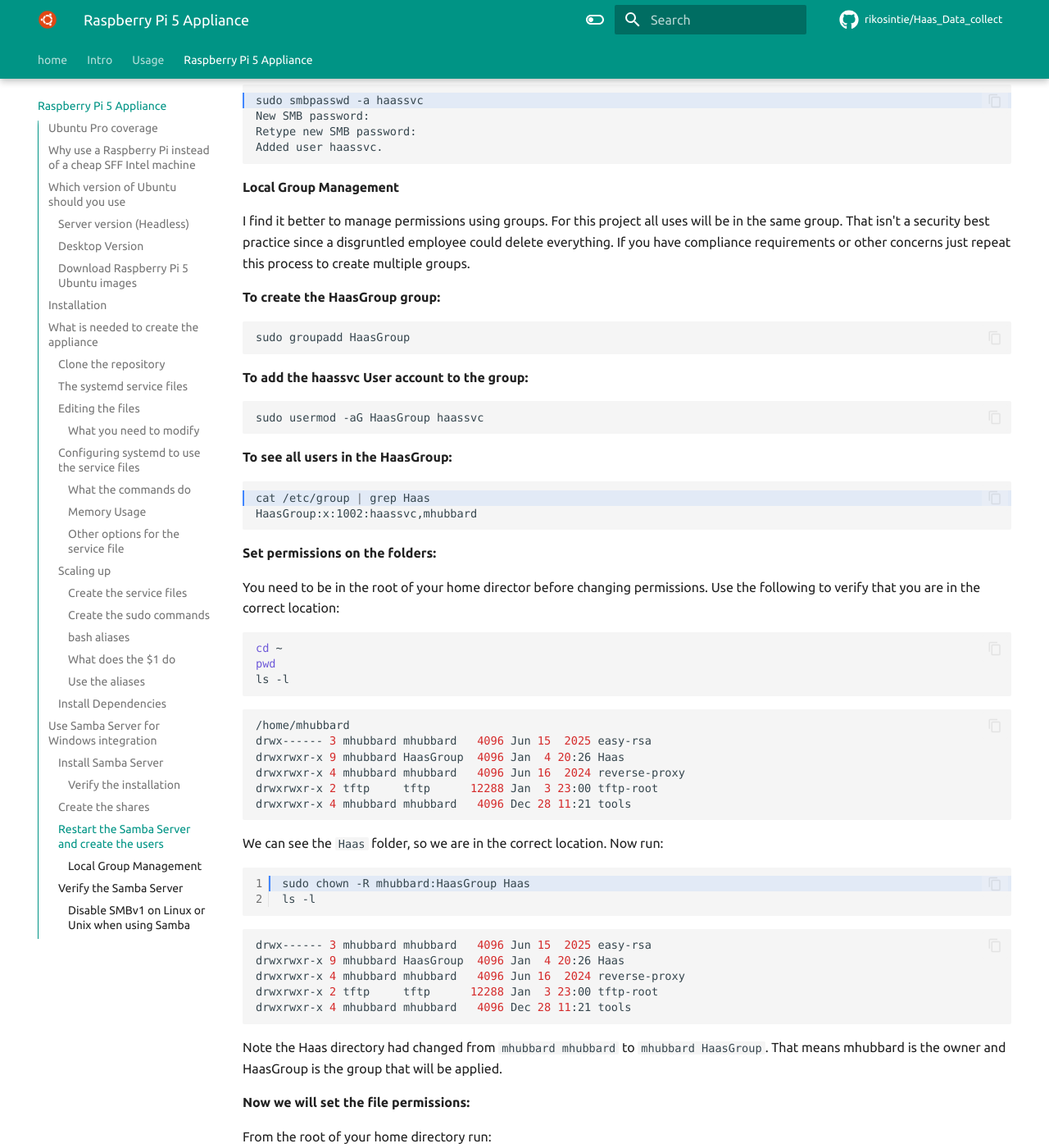
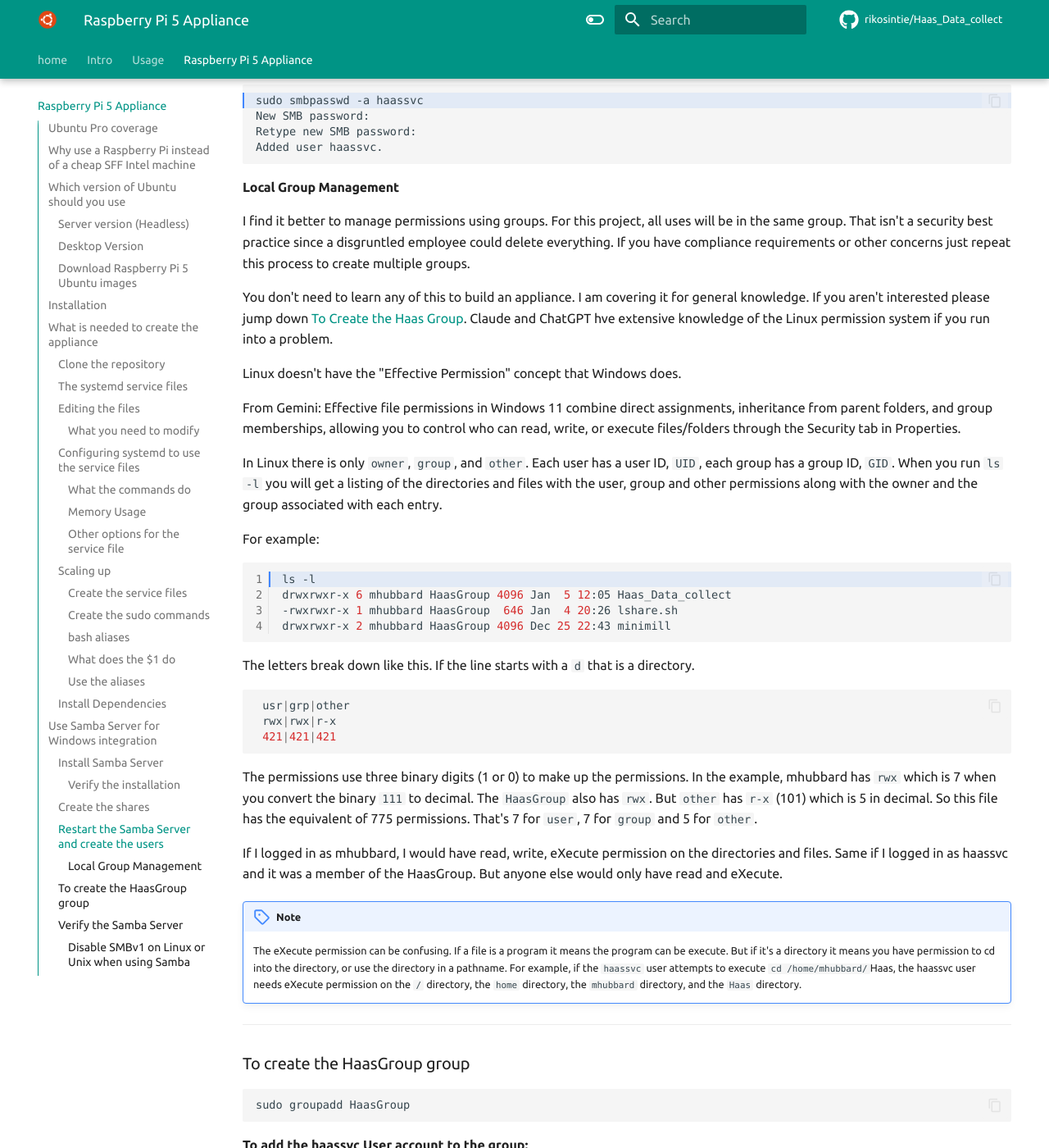
Before and after one commit to rikosintie/Haas_Data_collect, an MkDocs documentation site: the page built from docs/Pi_5_Appliance.md, in a window 1280 px wide and 1400 px high, scrolled down 18059 px. Shown: the whole window at 82% size. Built offline with MkDocs 1.6.1 and Material for MkDocs 9.7.7, drawn with Linux system fonts in a browser that asks for light colours; emoji names are drawn with the system emoji font; some web fonts are replaced; comment, search, counter and statistics services are not loaded; some of the changed text lies outside the part shown.

Commit message:
Git Title: Added a section on Linux permissions
Git Description:
Explained differences between Linux and Windows
permissions in the Pi 5 Appliance documentation.

````diff
--- a/docs/Pi_5_Appliance.md
+++ b/docs/Pi_5_Appliance.md
@@ -698,9 +698,44 @@
 
 #### Local Group Management
 
-I find it better to manage permissions using groups. For this project all uses will be in the same group. That isn't a security best practice since a disgruntled employee could delete everything. If you have compliance requirements or other concerns just repeat this process to create multiple groups.
+I find it better to manage permissions using groups. For this project, all uses will be in the same group. That isn't a security best practice since a disgruntled employee could delete everything. If you have compliance requirements or other concerns just repeat this process to create multiple groups.
 
-**To create the  HaasGroup group:**
+You don't need to learn any of this to build an appliance. I am covering it for general knowledge. If you aren't interested please jump down [To Create the Haas Group](Pi_5_Appliance.md/#to-create-the-haasgroup-group). Claude and ChatGPT hve extensive knowledge of the Linux permission system if you run into a problem.
+
+Linux doesn't have the "Effective Permission" concept that Windows does.
+
+From Gemini:
+Effective file permissions in Windows 11 combine direct assignments, inheritance from parent folders, and group memberships, allowing you to control who can read, write, or execute files/folders through the Security tab in Properties.
+
+In Linux there is only `owner`, `group`, and `other`. Each user has a user ID, `UID`, each group has a group ID, `GID`. When you run `ls -l` you will get a listing of the directories and files with the user, group and other permissions along with the owner and the group associated with each entry.
+
+For example:
+
+```bash linenums='1' hl_lines='1'
+ls -l
+drwxrwxr-x 6 mhubbard HaasGroup 4096 Jan  5 12:05 Haas_Data_collect
+-rwxrwxr-x 1 mhubbard HaasGroup  646 Jan  4 20:26 lshare.sh
+drwxrwxr-x 2 mhubbard HaasGroup 4096 Dec 25 22:43 minimill
+```
+
+The letters break down like this. If the line starts with a `d` that is a directory.
+
+```bash
+ usr|grp|other
+ rwx|rwx|r-x
+ 421|421|421
+```
+
+The permissions use three binary digits (1 or 0) to make up the permissions. In the example, mhubbard has `rwx` which is 7 when you convert the binary `111` to decimal. The `HaasGroup` also has `rwx`. But `other` has `r-x` (101) which is 5 in decimal.  So this file has the equivalent of 775 permissions. That's 7 for `user`, 7 for `group` and 5 for `other`.
+
+If I logged in as mhubbard, I would have read, write, eXecute permission on the directories and files. Same if I logged in as haassvc and it was a member of the HaasGroup. But anyone else would only have read and eXecute.
+
+!!! Note
+    The eXecute permission can be confusing. If a file is a program it means the program can be execute. But if it's a directory it means you have permission to cd into the directory, or use the directory in a pathname. For example, if the `haassvc` user attempts to execute `cd /home/mhubbard/`Haas, the haassvc user needs eXecute permission on the `/` directory, the `home` directory, the `mhubbard` directory, and the `Haas` directory.
+
+----------------------------------------------------------------
+
+### To create the HaasGroup group
 
 ```bash
 sudo groupadd HaasGroup
@@ -742,6 +777,7 @@
 
 ```bash linenums='1' hl_lines='1'
 sudo chown -R mhubbard:HaasGroup Haas
+chmod o+x /home/mhubbard/
 ls -l
 ```
 
@@ -786,7 +822,7 @@
 drwxrw-rw- 2 mhubbard HaasGroup 4096 Dec 26 21:37 vf5ss
 ```
 
-Now my account has `rwx` and the HaasGroup has `rw`.
+Now my account has `rwx` and the HaasGroup has `rw`. The the `other` group is read/write also.
 
 ----------------------------------------------------------------
 
````
